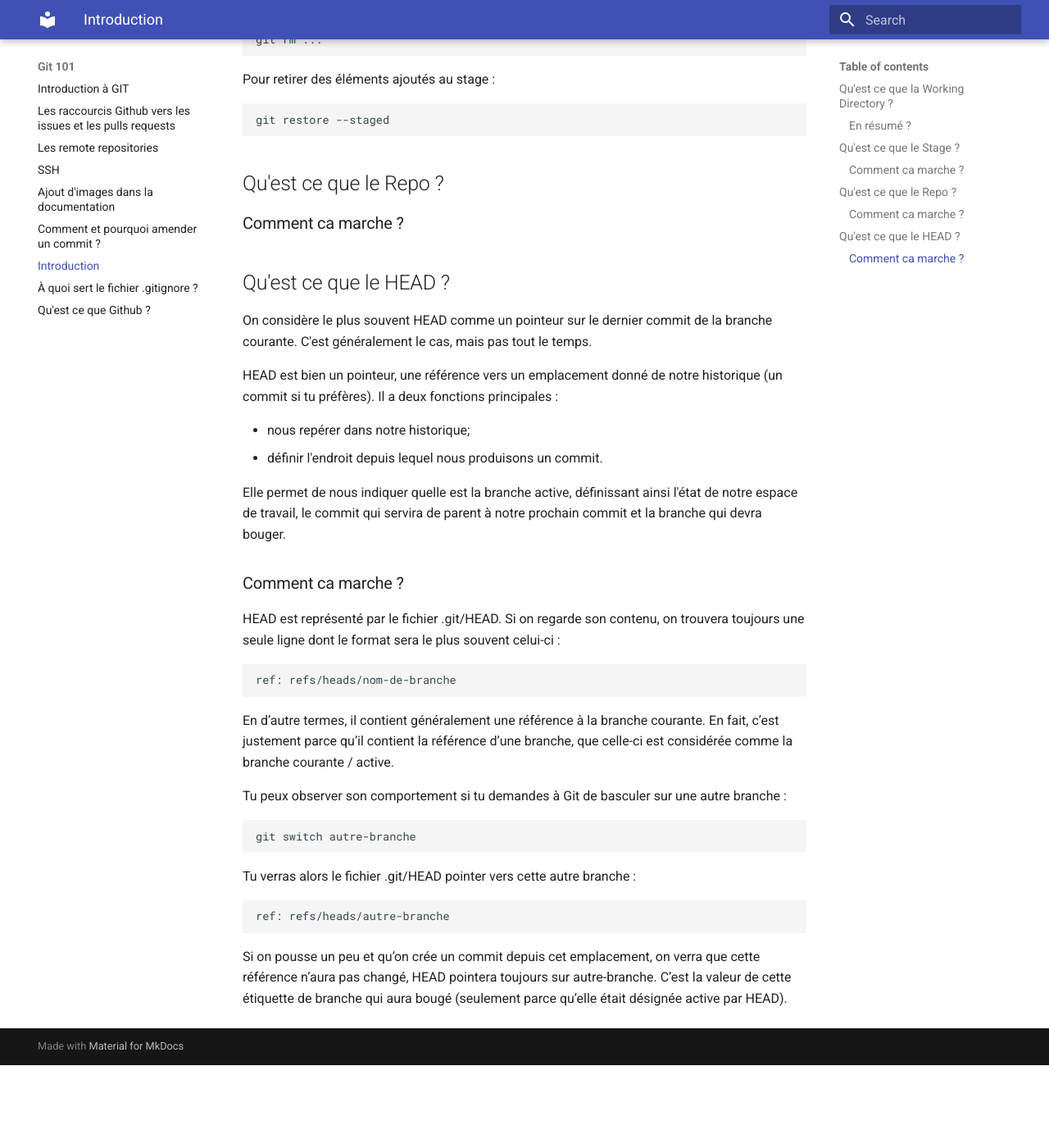
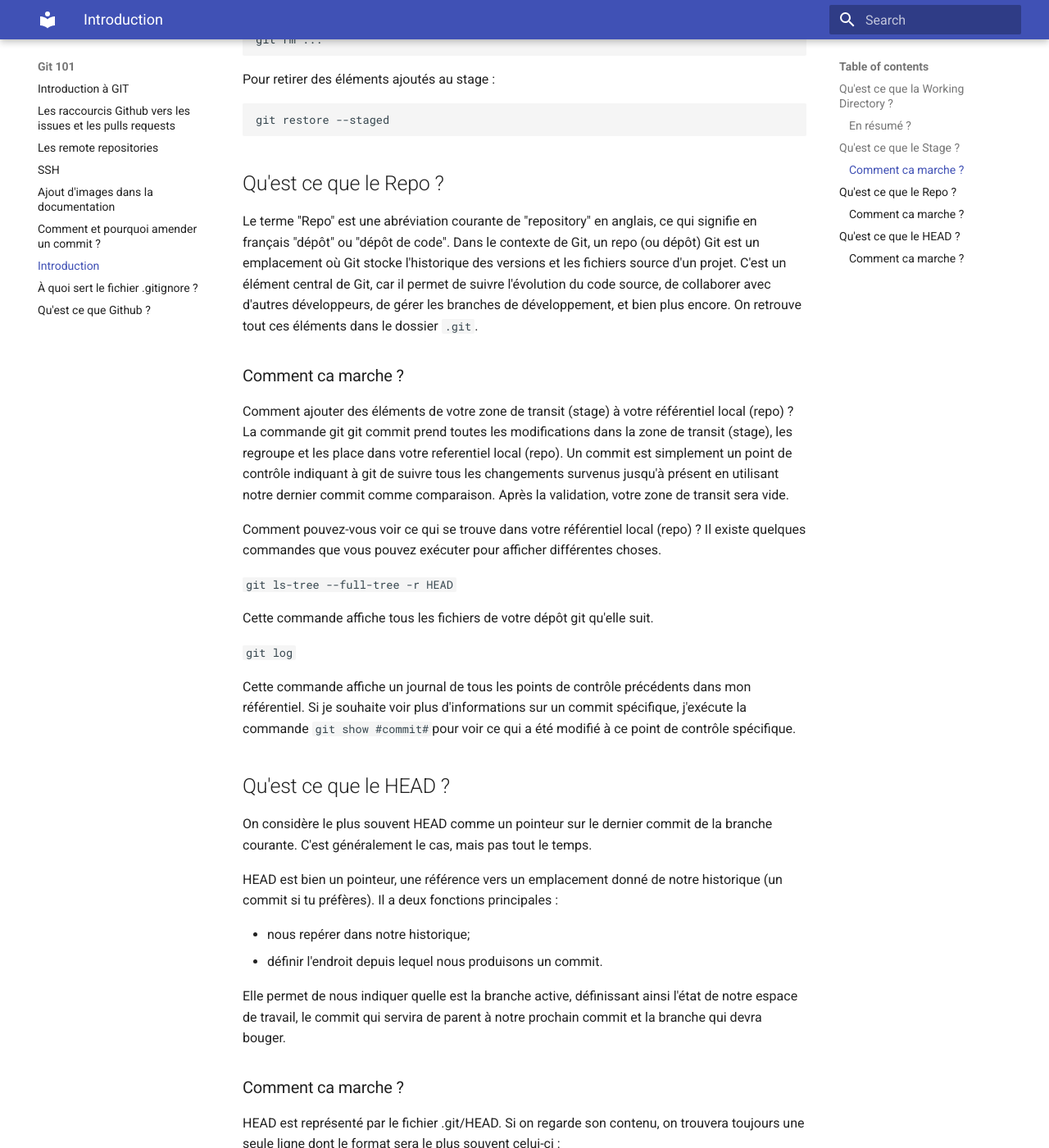
Before and after one commit to ub-mmi-but/git-101, an MkDocs documentation site: the page built from docs/expliquer-les-principes-de-working-directory-stage-repo-head.md, in a window 1280 px wide and 1400 px high, scrolled down 1521 px. Shown: the whole window at 82% size. Built offline with MkDocs 1.6.1 and Material for MkDocs 9.7.7, drawn with Linux system fonts in a browser that asks for light colours; before the commit the page ends 2820 px from its top, so only the background shows below that.

Commit message:
ajout version lucca

```diff
--- a/docs/expliquer-les-principes-de-working-directory-stage-repo-head.md
+++ b/docs/expliquer-les-principes-de-working-directory-stage-repo-head.md
@@ -54,21 +54,22 @@ git restore --staged
 
 ## Qu'est ce que le Repo ?
 
-
-
-
-
+Le terme "Repo" est une abréviation courante de "repository" en anglais, ce qui signifie en français "dépôt" ou "dépôt de code". Dans le contexte de Git, un repo (ou dépôt) Git est un emplacement où Git stocke l'historique des versions et les fichiers source d'un projet. C'est un élément central de Git, car il permet de suivre l'évolution du code source, de collaborer avec d'autres développeurs, de gérer les branches de développement, et bien plus encore. On retrouve tout ces éléments dans le dossier `.git`.
 
 
 ### Comment ca marche ?
 
+Comment ajouter des éléments de votre zone de transit (stage) à votre référentiel local (repo) ? La commande git git commit prend toutes les modifications dans la zone de transit (stage), les regroupe et les place dans votre referentiel local (repo). Un commit est simplement un point de contrôle indiquant à git de suivre tous les changements survenus jusqu'à présent en utilisant notre dernier commit comme comparaison. Après la validation, votre zone de transit sera vide.
 
+Comment pouvez-vous voir ce qui se trouve dans votre référentiel local (repo) ? Il existe quelques commandes que vous pouvez exécuter pour afficher différentes choses.
 
+`git ls-tree --full-tree -r HEAD`
 
+Cette commande affiche tous les fichiers de votre dépôt git qu'elle suit.
 
+`git log`
 
-
-
+Cette commande affiche un journal de tous les points de contrôle précédents dans mon référentiel. Si je souhaite voir plus d'informations sur un commit spécifique, j'exécute la commande `git show #commit#`pour voir ce qui a été modifié à ce point de contrôle spécifique.
 
 
 ## Qu'est ce que le HEAD ?
```
